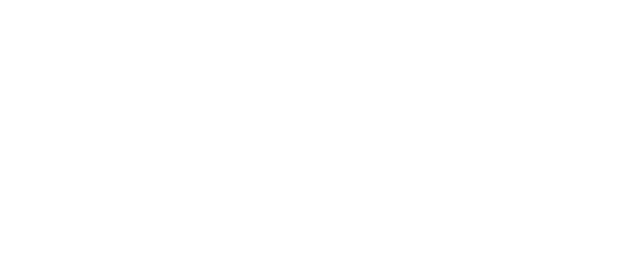
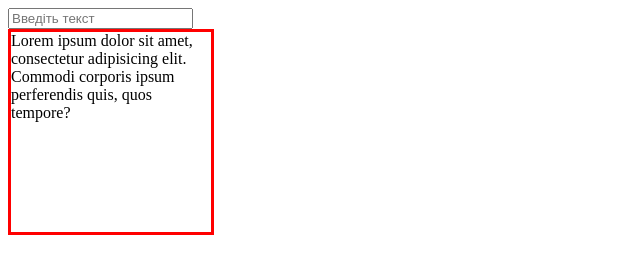
Before and after one commit to wrtyyyx/js_homework, a website: page index.html in a window 1280 px wide. Shown: the whole page, without its empty margins (0-640 px from the left). Drawn offline with Linux system fonts and the light colour scheme.

Commit message:
hw_34 done

```diff
--- a/index.html
+++ b/index.html
@@ -5,6 +5,16 @@
     <title>Title</title>
   </head>
   <body>
+    <label>
+      <input type="text" data-input placeholder="Введіть текст" />
+    </label>
+    <div
+      style="width: 200px; height: 200px; border: 3px solid red"
+      data-div-priv
+    >
+      Lorem ipsum dolor sit amet, consectetur adipisicing elit. Commodi corporis
+      ipsum perferendis quis, quos tempore?
+    </div>
     <script src="./js/script.js"></script>
   </body>
 </html>
--- a/js/script.js
+++ b/js/script.js
@@ -0,0 +1,12 @@
+'use strict';
+
+const input = document.querySelector('[data-input]');
+
+const divGhost = document.querySelector('[data-div-priv]');
+
+input.addEventListener('focus', () => {
+  divGhost.style.opacity = '0';
+});
+input.addEventListener('blur', () => {
+  divGhost.style.opacity = '1';
+});
```
Also changed, not shown: Readme.md. Lines whose indentation alone changed are shown as unchanged.
